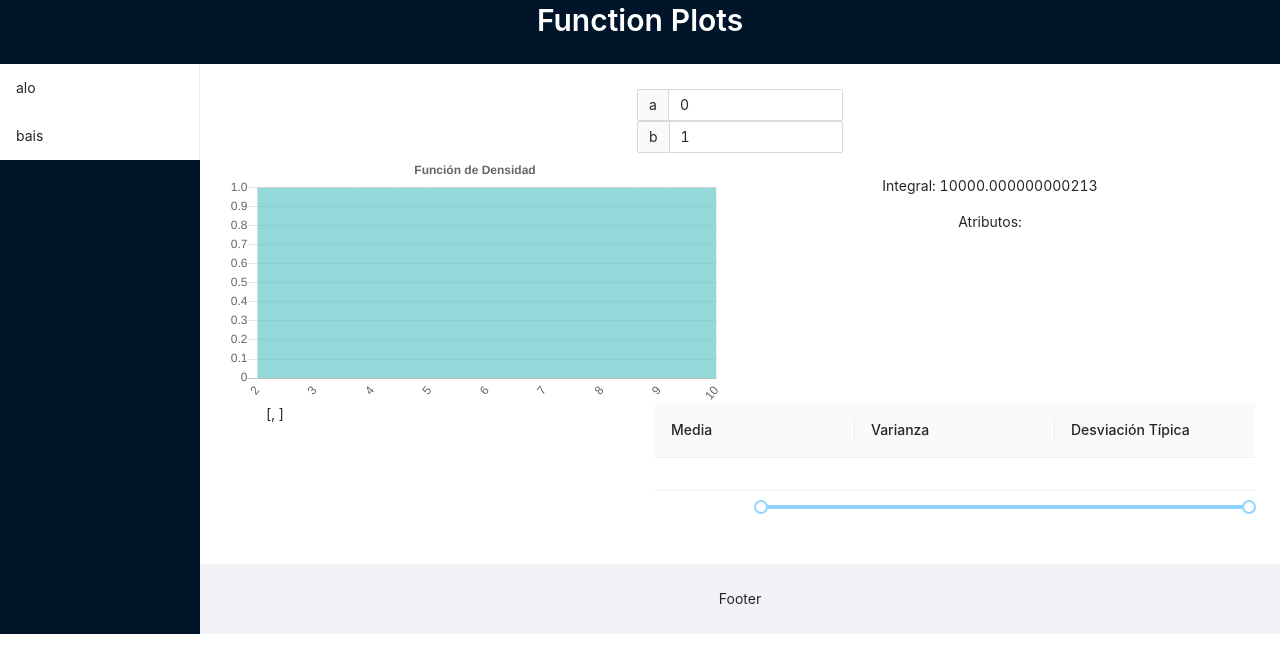
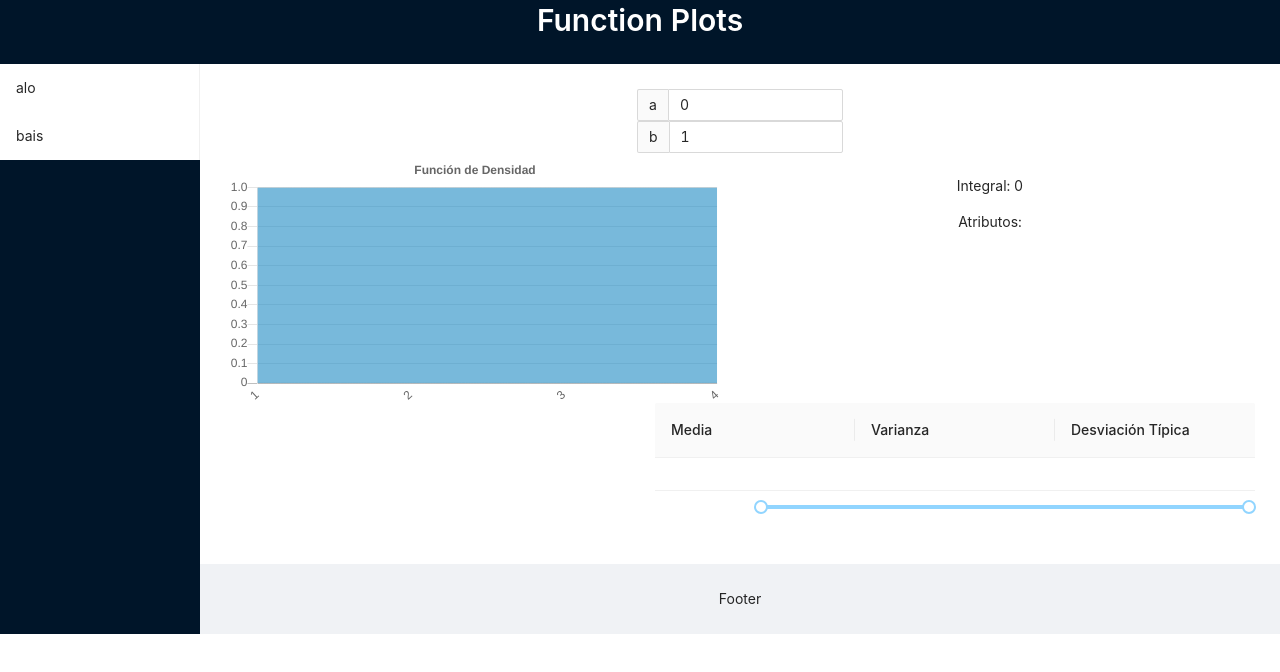
Before and after one commit to Daniel2000815/Integrals, a React (Create React App) app: page / in a window 1280 px wide. Shown: the top 672 px of the page. Built offline with nearby package versions, Linux system fonts and the light colour scheme.

Commit message:
Graph Range

```diff
--- a/src/Distributions/Uniforme.js
+++ b/src/Distributions/Uniforme.js
@@ -1,7 +1,6 @@
 import React, {useState} from 'react';
 import Distribution from '../components/Distribution';
 import NumberInput from '../components/Numbernput';
-import RangeSlider from '../components/Slider';
 
 function Uniforme() {
     const [a, setA] = useState(0);
@@ -14,7 +13,6 @@ function Uniforme() {
         <NumberInput text={"a"} default={0} handleChange={(e)=> setA(e.target.value)} />
         <NumberInput text={"b"} default={1} handleChange={(e)=> setB(e.target.value)} />
         <Distribution funcion={()=>1/(b-a)} />
-        <RangeSlider max={100} min={0}/>
         </div>
 
     )
--- a/src/components/Distribution.js
+++ b/src/components/Distribution.js
@@ -1,6 +1,7 @@
 import React, {Component} from 'react';
 import Graph from './Graph';
 import { Table, Tag, Space } from 'antd';
+import RangeSlider from '../components/Slider';
 
 const columns = [
   {
@@ -35,24 +36,15 @@ const data = [
 
 class Distribution extends Component{
 
-  /*
-  constructor(props){
-    super(props);
+  constructor(){
+    super();
 
     this.state={
-      media: 0,
-      varianza: 0,
-      desviacion: 0,
+      min:0,
+      max:0
     }
 
   }
-
-  componentDidUpdate(prevProps) {
-    if (this.props.userID !== prevProps.userID) {
-      // do stuf
-    }
-  }
-  */
 
   evaluateFunction(f, min, max, step){
     let data = [];
@@ -62,17 +54,16 @@ class Distribution extends Component{
     for(var i=min; i<max; i+=step){
       let labelRedondeada = Math.round(i*100)/100;
 
-      labels.push(i);
-      data.push(f(i));
+      labels.push(labelRedondeada);
+      data.push(f(labelRedondeada));
 
       if(labelRedondeada % 1 === 0){
         labelsSimple.push(labelRedondeada.toString());
-        console.log("añadir: " + labelRedondeada);
       }
       else
         labelsSimple.push('');
     }
-    console.log(labelsSimple);
+
     return [labels, data, labelsSimple];
   }
 
@@ -87,15 +78,20 @@ class Distribution extends Component{
     return result / (labels[1]-labels[0]);
   }
 
+  changeRange = (value) =>{
+    this.setState({min:value[0], max:value[1]});
+  }
+
   render(){
-    let d = this.evaluateFunction(this.props.funcion , 2, 10, 0.01);
+    let d = this.evaluateFunction(this.props.funcion , 1, 4, 0.01);
     let r = this.integrateFunction(d[0], d[1], 5,6);
 
     return(
       <div>
             <div style={{width:"100%"}}>
-              <span style={{float: "left"}}><Graph labels={d[2]} data={d[1]}/></span>
+              <span style={{float: "left"}}><Graph min={this.state.min} max={this.state.max} labels={d[0]} labelsSimple={d[2]} data={d[1]}/></span>
               <span style={{top:"50%", float: "right"}}><Table pagination={{hideOnSinglePage:true}} columns={columns} dataSource={data}/></span>
+              <RangeSlider max={4} min={1} handleChange={this.changeRange}/>
             </div>
             <br></br>
             <p>Integral: {r}</p>
--- a/src/components/Graph.js
+++ b/src/components/Graph.js
@@ -2,17 +2,41 @@ import React from 'react';
 import { Line } from 'react-chartjs-2';
 
 const Graph = (props) => {
+    console.log("min: " + props.labels.indexOf(props.min) + ", bb:" + props.labels.indexOf(props.max));
+    console.log([...props.data].slice(props.labels.indexOf(props.min), props.labels.indexOf(props.max)));
+    let minPos = props.labels.indexOf(props.min);
+    let maxPos = props.labels.indexOf(props.max);
+    let dataCopy = [...props.data];
+
+    for(var i=0; i<dataCopy.length; i++){
+        if(i<minPos || i>maxPos){
+            dataCopy[i] = 0;
+        }
+    }
+
     const graphData= {
-        labels: props.labels,
+        labels: props.labelsSimple,
         datasets: [
-          {
-            backgroundColor: 'rgba(75,192,192, 0.6)',
+            {
+                label: "2",
+                backgroundColor: "rgba(0, 181, 204, 0.6)",
+                highlightStroke: "rgba(220,220,220,0.6)",
+                borderWidth: 0,
+                data: dataCopy,
+                pointBackgroundColor: 'rgba(0,0,0,0)',
+                pointBorderColor: 'rgba(0,0,0,0)'
+              },
+            {
+            label: "1",
+            backgroundColor: "rgba(30, 139, 195, 0.6)",
             highlightStroke: "rgba(220,220,220,1)",
             borderWidth: 0,
             data: props.data,
             pointBackgroundColor: 'rgba(0,0,0,0)',
             pointBorderColor: 'rgba(0,0,0,0)'
-          }
+            }
+
+
         ]
     }
 
--- a/src/components/Slider.js
+++ b/src/components/Slider.js
@@ -3,18 +3,17 @@ import { useState } from 'react';
 
 
 const RangeSlider = (props) => {
-    const [v, setV] = useState(0);
+    //const [v, setV] = useState(0);
 
     return(
         <div>
-        <span style={{width: "100px" , float:"left"}}><p>[{v[0]}, {v[1]}]</p></span>
         <span style={{width:"500px", float:"right"}}>
         <Slider
             range defaultValue={[props.min, props.max]}
             step={1}
             min={props.min}
             max={props.max}
-            onChange={(value)=>setV(value)}
+            onChange={props.handleChange}
         />
         </span>
         </div>
```
